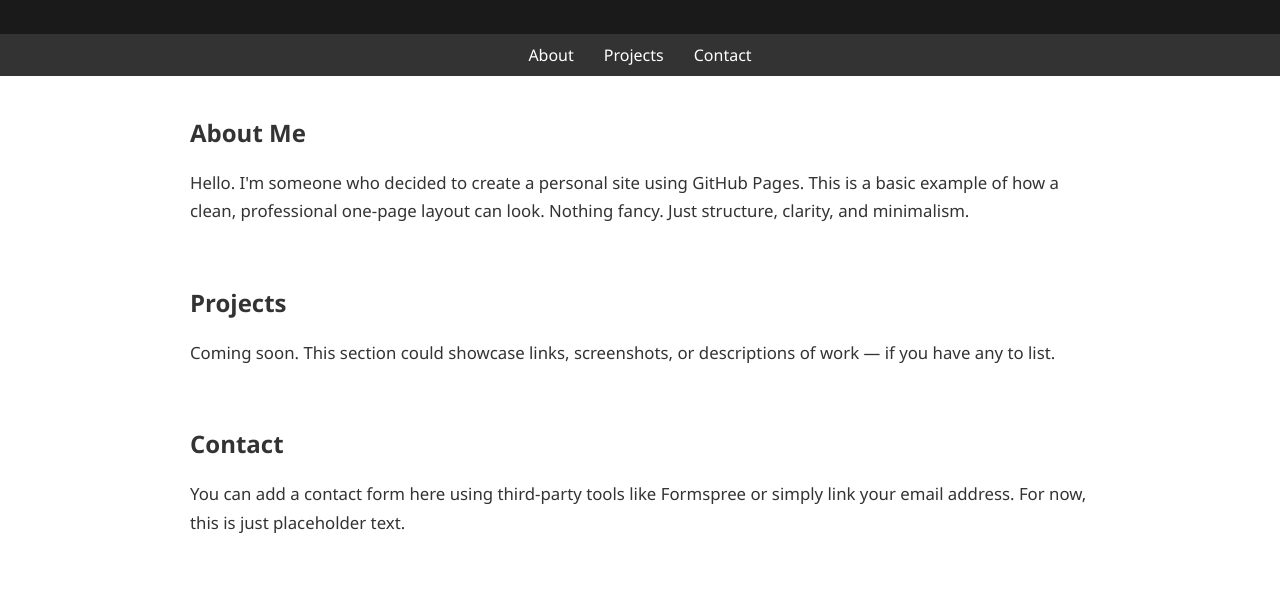
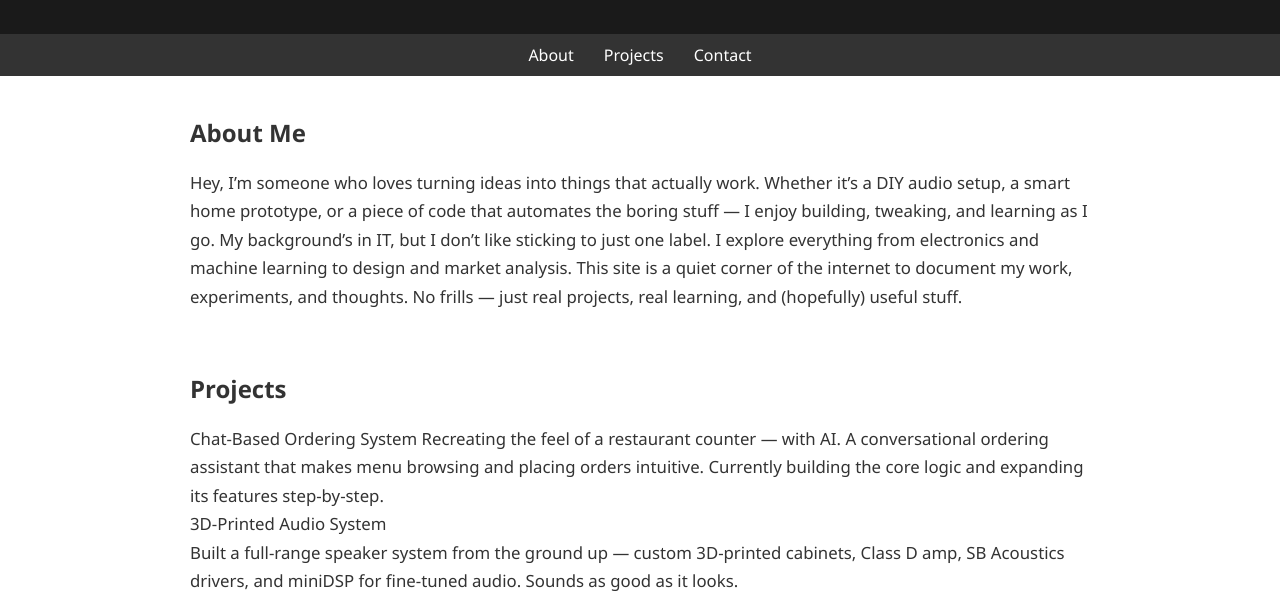
Before and after one commit to xXxGigixXx/fakeplastictrees.github.io, a plain HTML site: page index.html in a window 1280 px wide. Shown: the part 136-731 px from the top of the page. Drawn offline with Linux system fonts and the light colour scheme.

Commit message:
index.html

```diff
--- a/index.html
+++ b/index.html
@@ -90,17 +90,19 @@
   <div class="container">
     <section class="section" id="about">
       <h2>About Me</h2>
-      <p>Hello. I'm someone who decided to create a personal site using GitHub Pages. This is a basic example of how a clean, professional one-page layout can look. Nothing fancy. Just structure, clarity, and minimalism.</p>
+      <p>Hey, I’m someone who loves turning ideas into things that actually work. Whether it’s a DIY audio setup, a smart home prototype, or a piece of code that automates the boring stuff — I enjoy building, tweaking, and learning as I go. My background’s in IT, but I don’t like sticking to just one label. I explore everything from electronics and machine learning to design and market analysis. This site is a quiet corner of the internet to document my work, experiments, and thoughts. No frills — just real projects, real learning, and (hopefully) useful stuff.</p>
     </section>
 
     <section class="section" id="projects">
       <h2>Projects</h2>
-      <p>Coming soon. This section could showcase links, screenshots, or descriptions of work — if you have any to list.</p>
+      <p>Chat-Based Ordering System
+Recreating the feel of a restaurant counter — with AI. A conversational ordering assistant that makes menu browsing and placing orders intuitive. Currently building the core logic and expanding its features step-by-step. <br>3D-Printed Audio System <br>Built a full-range speaker system from the ground up — custom 3D-printed cabinets, Class D amp, SB Acoustics drivers, and miniDSP for fine-tuned audio. Sounds as good as it looks.
+<br>Trading Data Dashboard <br> A Python-based market insights dashboard that pulls data from multiple sources, analyzes patterns, and delivers smart signals. Designed to help with quicker, more confident decision-making.</p>
     </section>
 
     <section class="section" id="contact">
       <h2>Contact</h2>
-      <p>You can add a contact form here using third-party tools like Formspree or simply link your email address. For now, this is just placeholder text.</p>
+      <p>📬 Email: [youremail@example.com] <br>🐙 GitHub: [github.com/yourhandle] <br>💬 LinkedIn: [linkedin.com/in/yourname]</p>
     </section>
   </div>
 
```
